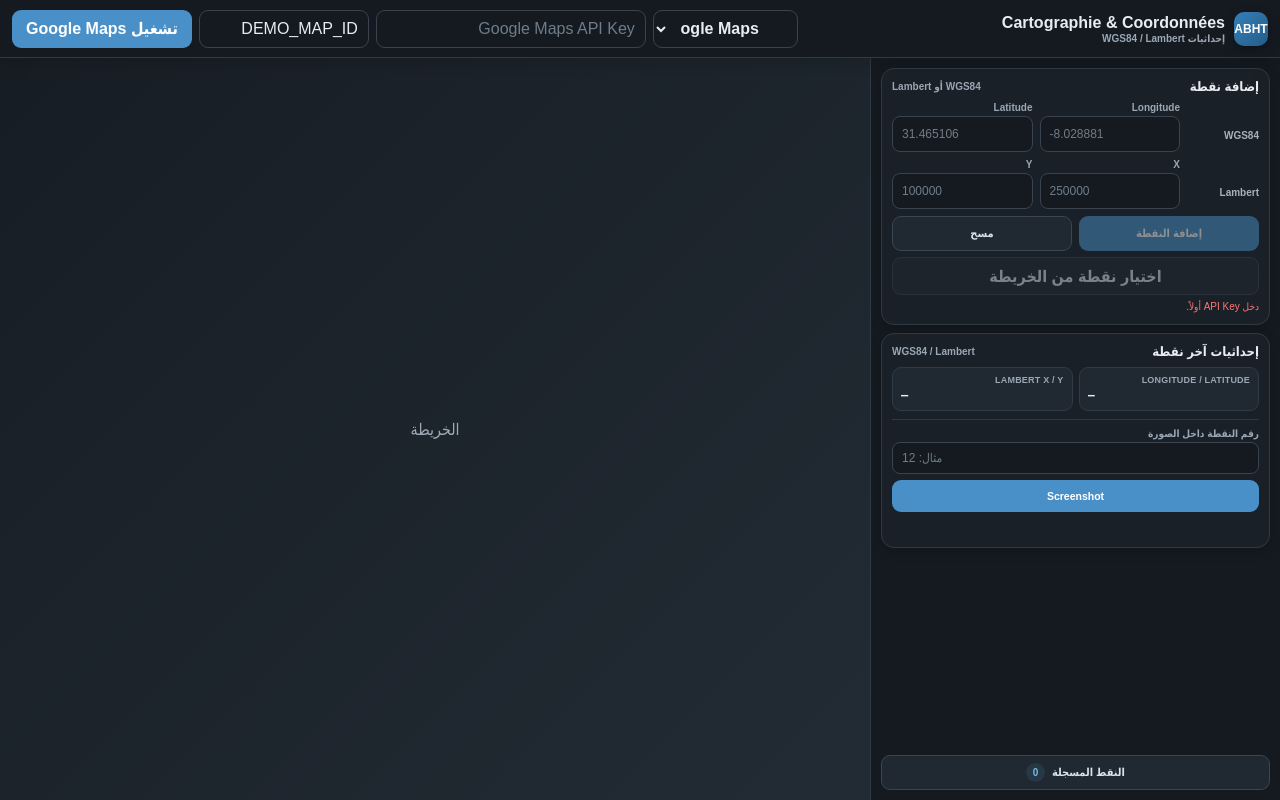
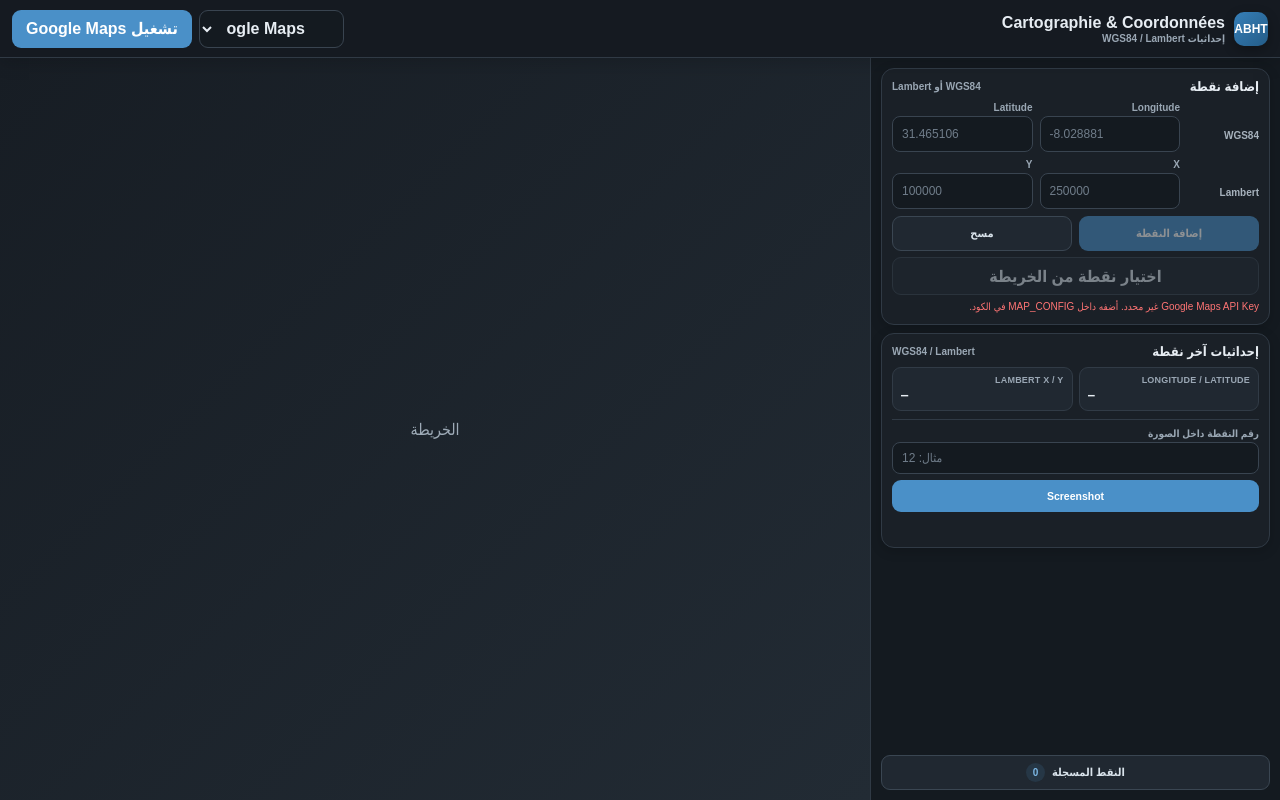
Before and after one commit to aymannadir2024/DPHmap, a plain HTML site: page index.html in a window 1280 px wide. Both pictures are taken after a click on the button "تشغيل Google Maps". Drawn offline with Linux system fonts and the light colour scheme.

Commit message:
Refactor map configuration and input handling

```diff
--- a/index.html
+++ b/index.html
@@ -192,9 +192,6 @@ body[data-provider="apple"] .provider-google{display:none!important}
         <option value="google">Google Maps</option>
         <option value="apple">Apple Maps</option>
       </select>
-      <input id="apiKey" class="provider-google" type="password" autocomplete="off" placeholder="Google Maps API Key">
-      <input id="mapId" class="provider-google" type="text" autocomplete="off" value="DEMO_MAP_ID" placeholder="Map ID (اختياري)">
-      <input id="appleToken" class="provider-apple" type="password" autocomplete="off" placeholder="Apple MapKit JS Token">
       <button id="loadMap" class="primary">تشغيل الخريطة</button>
     </div>
   </header>
@@ -259,9 +256,25 @@ body[data-provider="apple"] .provider-google{display:none!important}
   </div>
 </div>
 <script>
+/*
+  إعدادات الخرائط: ضع المفاتيح هنا فقط؛ لا تُعرض أي خانة مفاتيح للمستخدم.
+  ملاحظة: في HTML يعمل بالمتصفح، تبقى هذه القيم قابلة للاطلاع من كود المصدر.
+  قيّد Google Maps API Key بنطاق الموقع وMaps JavaScript API من Google Cloud.
+  لم يتم تضمين مفاتيح حقيقية لأن الملف الأصلي لا يحتوي عليها.
+*/
+const MAP_CONFIG = Object.freeze({
+  googleMapsApiKey: '', // ضع Google Maps API Key بين علامتي الاقتباس
+  googleMapId: 'DEMO_MAP_ID', // عوّضه بـ Map ID حقيقي إن توفر
+  appleMapKitToken: '' // ضع Apple MapKit JS Token بين علامتي الاقتباس
+});
+// توافق اختياري مع المفاتيح التي سبق إدخالها في النسخة القديمة على نفس المتصفح والموقع.
 const STORAGE_KEY='abht_google_maps_api_key_v1';
 const STORAGE_MAP_ID='abht_google_maps_map_id_v1';
 const STORAGE_APPLE_TOKEN='abht_apple_mapkit_token_v1';
+function configuredMapValue(value, storageKey){
+  if(String(value||'').trim())return String(value).trim();
+  try{return localStorage.getItem(storageKey)||''}catch{return ''}
+}
 const STORAGE_PROVIDER='abht_map_provider_v1';
 const STORAGE_POINTS='abht_google_maps_points_v1';
 let activeProvider='google';
@@ -281,7 +294,7 @@ async function initGoogleMap(){
     const {Map}=await google.maps.importLibrary('maps');
     const markerLib=await google.maps.importLibrary('marker');
     AdvancedMarkerElement=markerLib.AdvancedMarkerElement;PinElement=markerLib.PinElement;
-    const mapId=($('mapId').value||'DEMO_MAP_ID').trim()||'DEMO_MAP_ID';
+    const mapId=configuredMapValue(MAP_CONFIG.googleMapId,STORAGE_MAP_ID)||'DEMO_MAP_ID';
     map=new Map($('map'),{center:{lat:31.63,lng:-8.0},zoom:8,mapId,mapTypeId:'roadmap',mapTypeControl:true,streetViewControl:false,fullscreenControl:true,gestureHandling:'greedy'});
     infoWindow=new google.maps.InfoWindow();
 
@@ -294,9 +307,8 @@ async function initGoogleMap(){
 window.__abhtGoogleInit=()=>{initGoogleMap()};
 function loadGoogleMaps(){
   if(map){return}
-  const key=$('apiKey').value.trim();const mapId=$('mapId').value.trim()||'DEMO_MAP_ID';
-  if(!key){$('inputMsg').textContent='دخل API Key أولاً.';$('inputMsg').className='msg bad';return}
-  localStorage.setItem(STORAGE_KEY,key);localStorage.setItem(STORAGE_MAP_ID,mapId);
+  const key=configuredMapValue(MAP_CONFIG.googleMapsApiKey,STORAGE_KEY);
+  if(!key){$('inputMsg').textContent='Google Maps API Key غير محدد. أضفه داخل MAP_CONFIG في الكود.';$('inputMsg').className='msg bad';return}
   $('loadMap').disabled=true;$('inputMsg').textContent='جاري تحميل Google Maps…';$('inputMsg').className='msg';
   const s=document.createElement('script');s.async=true;s.defer=true;s.src='https://maps.googleapis.com/maps/api/js?key='+encodeURIComponent(key)+'&loading=async&libraries=marker&callback=__abhtGoogleInit&v=weekly';
   s.onerror=()=>{$('loadMap').disabled=false;$('inputMsg').textContent='فشل تحميل Google Maps. تحقق من API Key والإنترنت.';$('inputMsg').className='msg bad'};
@@ -354,9 +366,8 @@ async function initAppleMap(){
 }
 async function loadAppleMaps(){
   if(map)return;
-  const token=$('appleToken').value.trim();
-  if(!token){$('inputMsg').textContent='دخل Apple MapKit JS Token أولاً.';$('inputMsg').className='msg bad';return}
-  localStorage.setItem(STORAGE_APPLE_TOKEN,token);
+  const token=configuredMapValue(MAP_CONFIG.appleMapKitToken,STORAGE_APPLE_TOKEN);
+  if(!token){$('inputMsg').textContent='Apple MapKit JS Token غير محدد. أضفه داخل MAP_CONFIG في الكود.';$('inputMsg').className='msg bad';return}
   $('loadMap').disabled=true;$('inputMsg').textContent='جاري تحميل Apple Maps والتحقق من صلاحية Token…';$('inputMsg').className='msg warn';
   try{await loadAppleMapKit(token);await initAppleMap()}catch(e){console.error(e);$('loadMap').disabled=false;$('inputMsg').textContent=e.message||String(e);$('inputMsg').className='msg bad'}
 }
@@ -644,9 +655,6 @@ function syncProviderUi(){
 }
 $('mapProvider').addEventListener('change',()=>{try{localStorage.setItem(STORAGE_PROVIDER,$('mapProvider').value)}catch{};if(map){location.reload();return}syncProviderUi()});
 try{
-  $('apiKey').value=localStorage.getItem(STORAGE_KEY)||'';
-  $('mapId').value=localStorage.getItem(STORAGE_MAP_ID)||'DEMO_MAP_ID';
-  $('appleToken').value=localStorage.getItem(STORAGE_APPLE_TOKEN)||'';
   $('mapProvider').value=localStorage.getItem(STORAGE_PROVIDER)||'google';
 }catch{}
 syncProviderUi();
```
